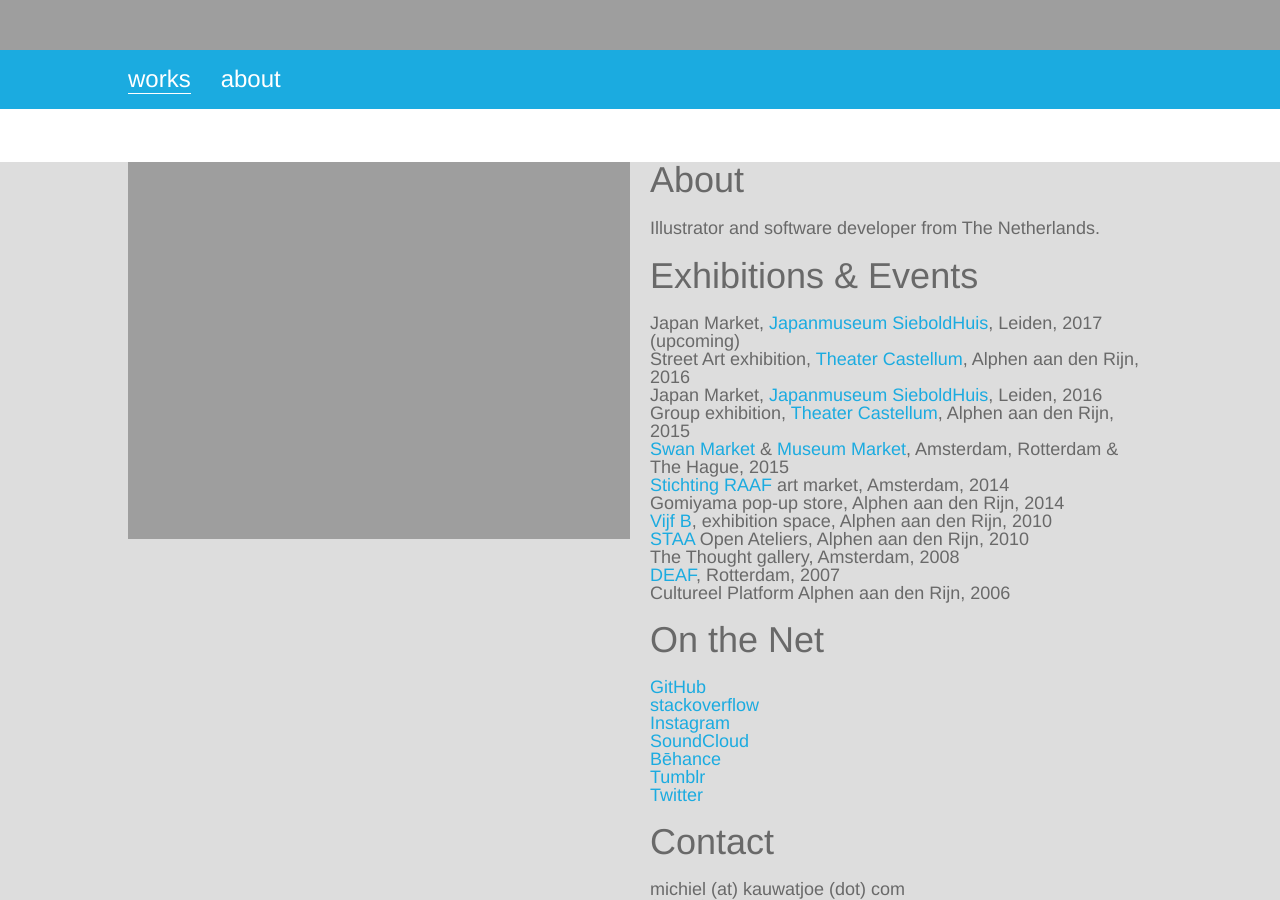
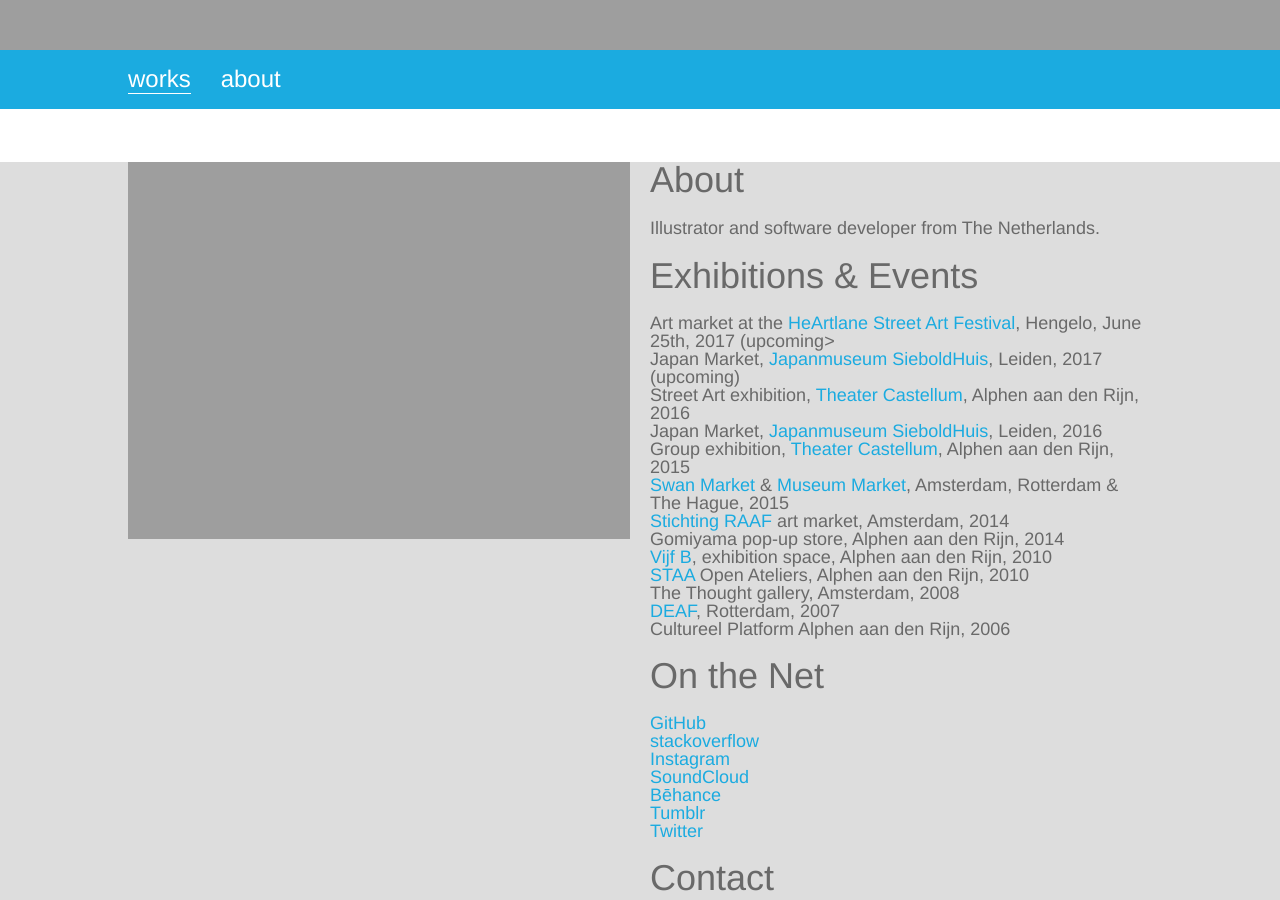
Before and after one commit to michielkauwatjoe/jekyll-portfolio, a Jekyll site: the page built from about/index.html, in a window 1280 px wide and 900 px high. Built offline with Jekyll 4.4.1, drawn with Linux system fonts in a browser that asks for light colours; some web fonts are replaced.

Commit message:
Adding event.

```diff
--- a/about/index.html
+++ b/about/index.html
@@ -17,6 +17,7 @@ layout: general
             <h1>Exhibitions & Events</h1>
 
             <p><ul>
+                <li>Art market at the <a href=http://www.heartgallery.info/news/item/13/heartlanestreet-art-17-juni-tm-9-juli">HeArtlane Street Art Festival</a>, Hengelo, June 25th, 2017 <b>(upcoming></b></li>
                 <li>Japan Market, <a href="http://www.sieboldhuis.org/activiteiten/10de-japanmarkt">Japanmuseum SieboldHuis</a>, Leiden, 2017 <b>(upcoming)</b></li>
                 <li>Street Art exhibition, <a href="http://www.theatercastellum.nl">Theater Castellum</a>, Alphen aan den Rijn, 2016</li>
                 <li>Japan Market, <a href="http://www.sieboldhuis.org/actueel/detail/japanmarkt_2016">Japanmuseum SieboldHuis</a>, Leiden, 2016</li>
```
